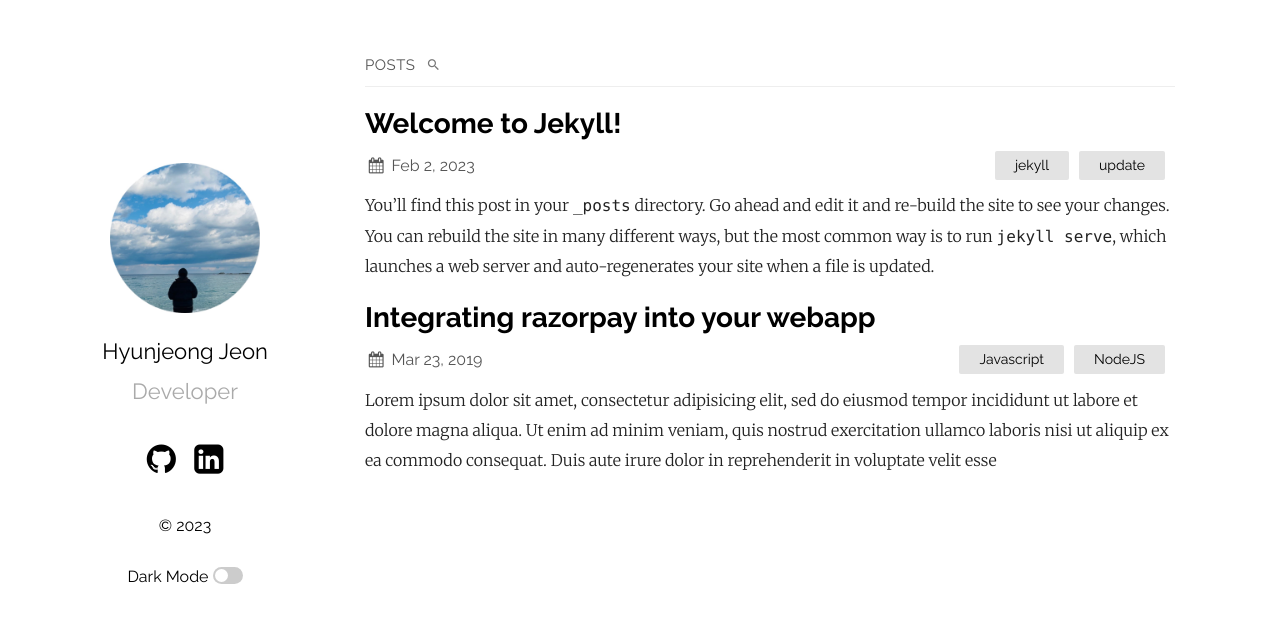
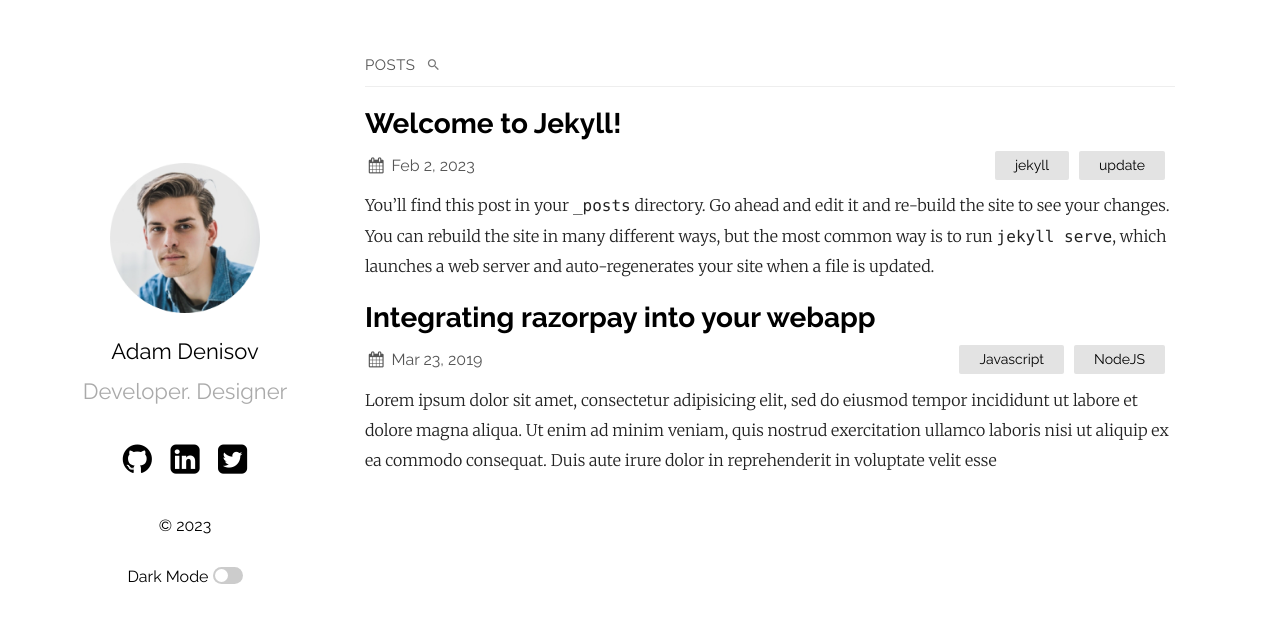
Before and after one commit to hyunjungjeon/hyunjungjeon.github.io, a Jekyll site: the page built from index.md, in a window 1280 px wide. Shown: the top 623 px of the page. Built offline with Jekyll 4.4.1, drawn with Linux system fonts in a browser that asks for light colours.

Commit message:
jekyll 기본 테마 적용

```diff
--- a/_config.yml
+++ b/_config.yml
@@ -1,6 +1,6 @@
-title: 열심히하자!
-author: GitHub hyunjungjeon
-email: hyunjungjeon99@gmail.com
+title: Your awesome title
+author: GitHub User
+email: your-email@domain.com
 description: > # this means to ignore newlines until "show_exerpts:"
   Write an awesome description for your new site here. You can edit this
   line in _config.yml. It will appear in your document head meta (for
@@ -12,13 +12,13 @@ show_excerpts: true # set to true to show excerpts on the homepage
 sass:
   sass_dir: _sass
 plainwhite:
-  name: Hyunjeong Jeon
-  tagline: Developer
+  name: Adam Denisov
+  tagline: Developer. Designer
   date_format: "%b %-d, %Y"
   sitemap: true # set to true to generate sitemap.xml content
   search: true # set to true to enable searchbar
   dark_mode: true # set to true to add dark mode toggle
-  portfolio_image: "assets/profile_image.jpg" # the path from the base directory of the site to the image to display (no / at the start)
+  portfolio_image: "assets/portfolio.png" # the path from the base directory of the site to the image to display (no / at the start)
   html_lang: "en" # set the lang attribute of the <html> tag for the pages. See here for a list of codes: https://www.w3schools.com/tags/ref_country_codes.asp
   condensed_mobile:
     #- home
@@ -26,7 +26,8 @@ plainwhite:
     - post
   # generate social links in footer
   social_links:
-    github:  hyunjungjeon
+    twitter: samarsault
+    github:  samarsault
     linkedIn: in/samarsault
     #dribbble: jekyll
     #flickr:   jekyll
```
Also changed, not shown: _includes/head.html (+0 -19 lines).
